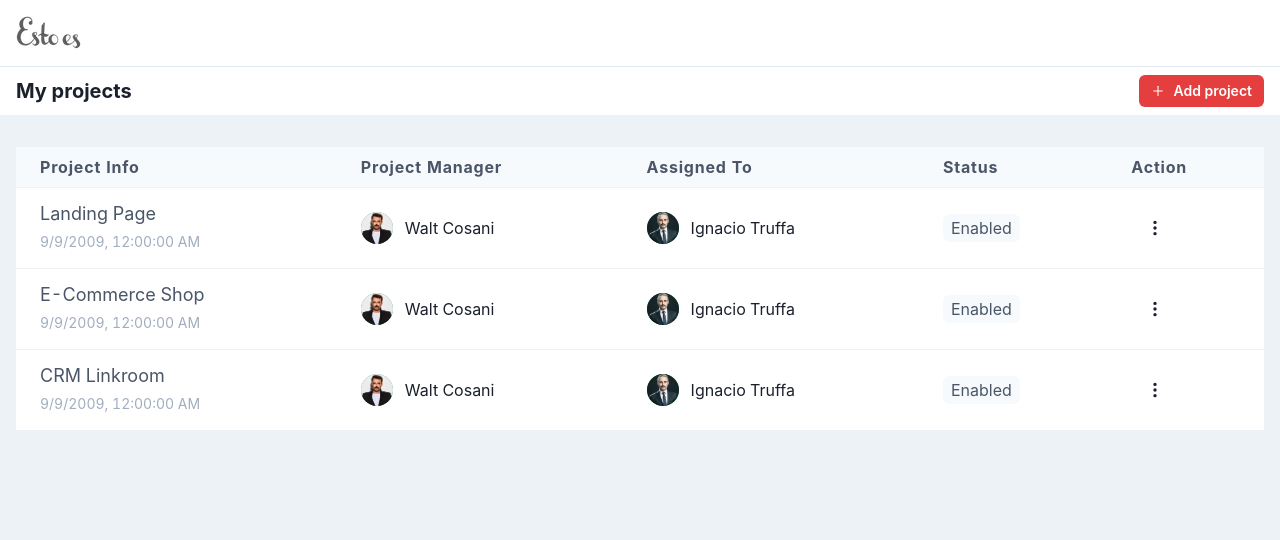
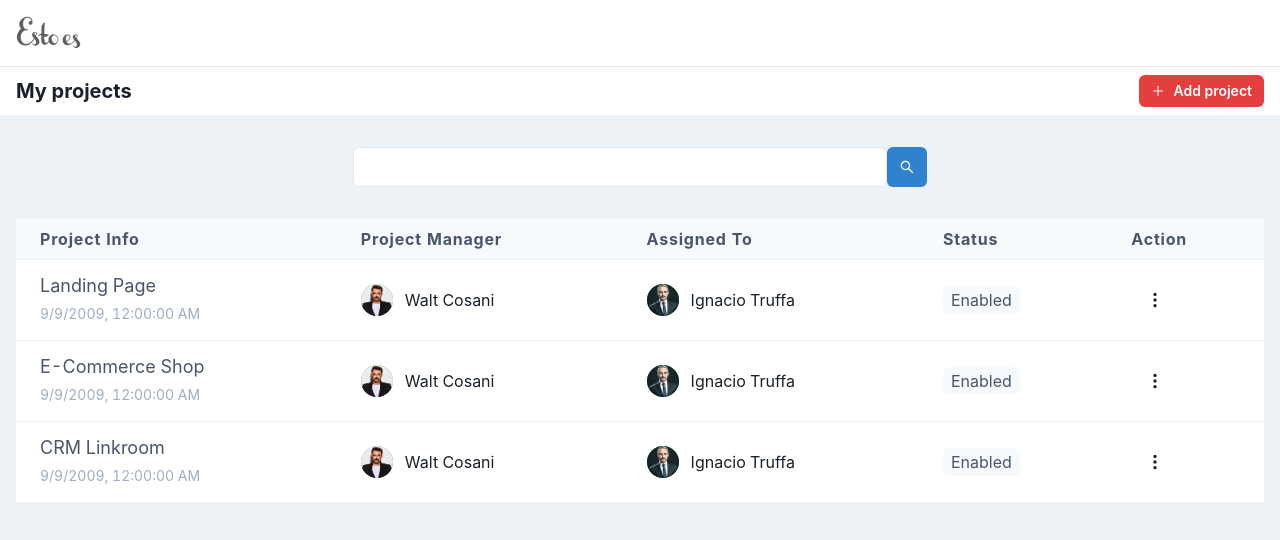
Before and after one commit to Francoveliz/estoes-frontend-challenge, a React (Create React App) app: page / in a window 1280 px wide. Shown: the top 540 px of the page. Built offline with nearby package versions, Linux system fonts and the light colour scheme.

Commit message:
added searchbar feature

```diff
--- a/src/components/ProjectsList.js
+++ b/src/components/ProjectsList.js
@@ -5,16 +5,22 @@ import { Container, Box } from "@chakra-ui/react";
 import ProjectsTable from "./ProjectsTable";
 
 const ProjectsList = () => {
+	const searchText = useSelector(state => state.search.searchText);
 	const projects = useSelector(state => state.projects.projects);
+
+	const filterProjects = projects.filter(project =>
+		project.projectName.toLowerCase().includes(searchText.toLowerCase())
+	);
+
 	return (
 		<div>
 			<Container maxW="container.xl" px={{ base: 0, md: 4 }}>
 				<Box display={{ md: "none", base: "block" }}>
-					{projects.map(project => (
+					{filterProjects.map(project => (
 						<ProjectCard {...project} key={project.id} />
 					))}
 				</Box>
-				<ProjectsTable projects={projects} />
+				<ProjectsTable projects={filterProjects} />
 			</Container>
 		</div>
 	);
--- /dev/null
+++ b/src/components/SearchBar.js
@@ -0,0 +1,55 @@
+import React from "react";
+import { Box, Input, IconButton, Container } from "@chakra-ui/react";
+import { useFormik } from "formik";
+import { useDispatch } from "react-redux";
+import { setSearchText } from "../redux/slices/searchSlice";
+import { useSelector } from "react-redux";
+import { AiOutlineSearch as SearchIcon } from "react-icons/ai";
+
+const SearchBar = () => {
+	const dispatch = useDispatch();
+	const searchText = useSelector(state => state.search.searchText);
+
+	const initialValues = {
+		searchText: "",
+	};
+
+	const handleSubmit = values => {
+		const text = values.searchText;
+		dispatch(setSearchText(text));
+	};
+
+	const formik = useFormik({
+		initialValues,
+		onSubmit: values => handleSubmit(values),
+	});
+
+	const handleEnterEvent = event => {
+		if (event.key === "Enter") {
+			formik.handleSubmit();
+		}
+	};
+
+	return (
+		<Container display="flex" mb={{ base: 4, md: 8 }}>
+			<Input
+				bgColor="white"
+				type="text"
+				placeholder={searchText}
+				id="searchText"
+				value={formik.values.searchText}
+				onChange={formik.handleChange}
+				onBlur={formik.handleBlur}
+				onKeyDown={handleEnterEvent}
+			/>
+			<IconButton
+				colorScheme="blue"
+				onClick={formik.handleSubmit}
+				aria-label="Search project"
+				icon={<SearchIcon />}
+			/>
+		</Container>
+	);
+};
+
+export default SearchBar;
--- a/src/pages/Home.js
+++ b/src/pages/Home.js
@@ -6,6 +6,7 @@ import HeaderContainer from "../components/header/HeaderContainer";
 import HeaderText from "../components/header/HeaderText";
 import PrimaryButton from "../components/PrimaryButton";
 import ProjectsList from "../components/ProjectsList";
+import SearchBar from "../components/SearchBar";
 
 const Home = () => {
 	return (
@@ -18,7 +19,9 @@ const Home = () => {
 					</PrimaryButton>
 				</Link>
 			</HeaderContainer>
+
 			<Box bgColor="gray.100" minH="100vh" py={{ base: 4, md: 8 }}>
+				<SearchBar />
 				<ProjectsList />
 			</Box>
 		</Box>
--- /dev/null
+++ b/src/redux/slices/searchSlice.js
@@ -0,0 +1,19 @@
+import { createSlice } from "@reduxjs/toolkit";
+
+const initialState = {
+	searchText: "",
+};
+
+export const searchSlice = createSlice({
+	name: "search",
+	initialState,
+	reducers: {
+		setSearchText: (state, action) => {
+			state.searchText = action.payload;
+		},
+	},
+});
+
+export const { setSearchText } = searchSlice.actions;
+
+export default searchSlice.reducer;
--- a/src/redux/store.js
+++ b/src/redux/store.js
@@ -1,5 +1,10 @@
 import { configureStore } from "@reduxjs/toolkit";
 import projectsReducer from "./slices/projectsSlice";
+import searchReducer from "./slices/searchSlice";
+
 export const store = configureStore({
-	reducer: { projects: projectsReducer },
+	reducer: {
+		projects: projectsReducer,
+		search: searchReducer,
+	},
 });
```
